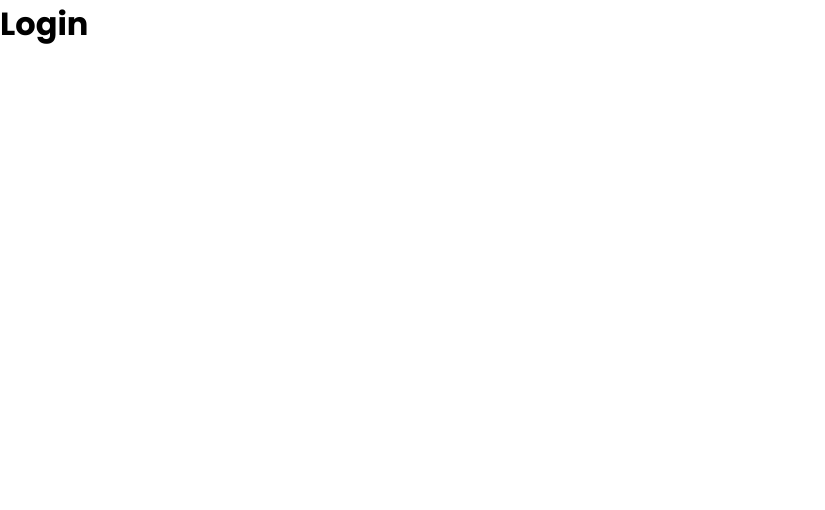
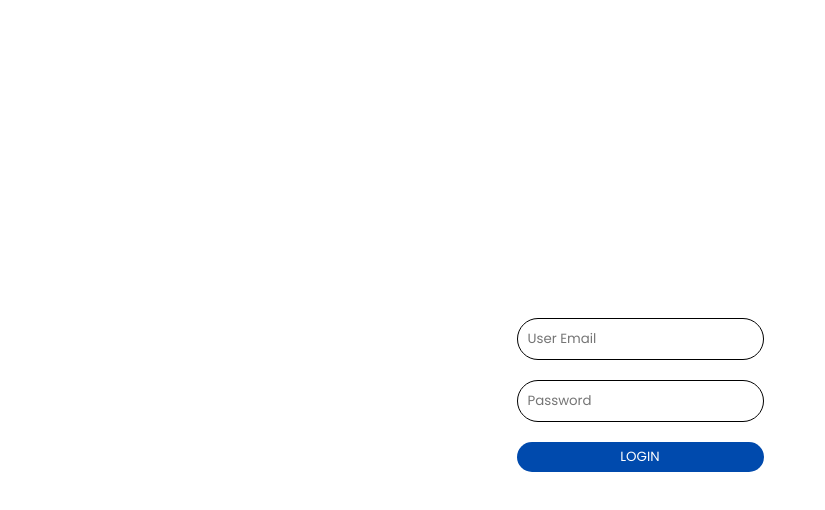
Before and after one commit to Garvit-Goyal/admin-app, a React (Create React App) app: page /login in a window 1280 px wide. Shown: the top 510 px of the page, without its empty margins (0-825 px from the left). Built offline with nearby package versions, Linux system fonts and the light colour scheme.

Commit message:
Login with Email/Password + Protected Routes - Done

```diff
--- a/src/App.js
+++ b/src/App.js
@@ -1,4 +1,4 @@
-import { BrowserRouter, Routes, Route, } from "react-router-dom";
+import { BrowserRouter, Routes, Route, Navigate } from "react-router-dom";
 
 import Home from "./pages/home/Home";
 import Login from "./pages/login/Login";
@@ -6,24 +6,37 @@ import List from "./pages/list/List";
 import Single from "./pages/single/Single";
 import New from "./pages/new/New";
 import { productInputs, userInputs } from "./formSource";
+import { AuthContext } from "./context/AuthContext";
+import { useContext } from "react";
 
 function App() {
+
+  const { currentUser } = useContext(AuthContext)
+
+  const RequireAuth = ({ children }) => {
+    return currentUser ? children : <Navigate to="/login" />;
+  };
+
+  const RedirectIfAuthenticated = ({ children }) => {
+    return currentUser ? <Navigate to="/" /> : children;
+  };
+
   return (
     <div className="App">
       <BrowserRouter>
         <Routes>
           <Route path="/">
-            <Route index element={<Home />} />
-            <Route path="login" element={<Login />} />
+            <Route index element={<RequireAuth><Home /></RequireAuth>} />
+            <Route path="login" element={<RedirectIfAuthenticated><Login /></RedirectIfAuthenticated>} />
             <Route path="users">
-              <Route index element={<List titleH = "ADD NEW USER"/>} />
-              <Route path=":usedID" element={<Single />} />
-              <Route path="new" element={<New input={userInputs} title="ADD NEW USER"/>} />
+              <Route index element={<RequireAuth><List titleH="ADD NEW USER" /></RequireAuth>} />
+              <Route path=":usedID" element={<RequireAuth><Single /></RequireAuth>} />
+              <Route path="new" element={<RequireAuth><New input={userInputs} title="ADD NEW USER" /></RequireAuth>} />
             </Route>
             <Route path="products">
-              <Route index element={<List titleH = "ADD A NEW PRODUCT"/>} />
-              <Route path=":productID" element={<Single/>} />
-              <Route path="new" element={<New input={productInputs} title="ADD NEW PRODUCT"/>} />
+              <Route index element={<RequireAuth><List titleH="ADD A NEW PRODUCT" /></RequireAuth>} />
+              <Route path=":productID" element={<RequireAuth><Single /></RequireAuth>} />
+              <Route path="new" element={<RequireAuth><New input={productInputs} title="ADD NEW PRODUCT" /></RequireAuth>} />
             </Route>
           </Route>
         </Routes>
--- a/src/components/widget/Widget.jsx
+++ b/src/components/widget/Widget.jsx
@@ -28,7 +28,7 @@ const Widget = ({ type }) => {
             data = {
                 title: "ORDERS",
                 isMoney: false,
-                link: "VIEW ALL USERS",
+                link: "VIEW ALL ORDERS",
                 icon: <ShoppingCartOutlinedIcon className="icon" />
             };
             break;
--- /dev/null
+++ b/src/context/AuthContext.js
@@ -0,0 +1,22 @@
+import { createContext, useEffect, useReducer } from "react";
+import AuthReducer from "./AuthReducer";
+
+const INITIAL_STATE = {
+    currentUser: JSON.parse(localStorage.getItem("user")) || null,
+};
+
+export const AuthContext = createContext(INITIAL_STATE);
+
+export const AuthContextProvider = ({ children }) => {
+    const [state, dispatch] = useReducer(AuthReducer, INITIAL_STATE);
+
+    useEffect(() => {
+        localStorage.setItem("user", JSON.stringify(state.currentUser));
+    }, [state.currentUser]);
+
+    return (
+        <AuthContext.Provider value={{ currentUser: state.currentUser, dispatch }}>
+            {children}
+        </AuthContext.Provider>
+    );
+};
--- /dev/null
+++ b/src/context/AuthReducer.js
@@ -0,0 +1,18 @@
+const AuthReducer = (state, action) => {
+    switch (action.type) {
+        case "LOGIN": {
+            return {
+                currentUser: action.payload,
+            };
+        }
+        case "LOGOUT": {
+            return {
+                currentUser: null,
+            };
+        }
+        default:
+            return state;
+    }
+};
+
+export default AuthReducer;
--- a/src/firebase.js
+++ b/src/firebase.js
@@ -1,11 +1,13 @@
 // Import the functions you need from the SDKs you need
 import { initializeApp } from "firebase/app";
+import { getAuth } from "firebase/auth";
+
 // TODO: Add SDKs for Firebase products that you want to use
 // https://firebase.google.com/docs/web/setup#available-libraries
 
 // Your web app's Firebase configuration
 const firebaseConfig = {
-    apiKey: process.env.REACT_APP_FIREBASE_KEY,
+    apiKey: "AIzaSyA0pj_aHbbGvoTL5abHffS6cMKKeOxIRdI", // ENV use
     authDomain: "stalkcash-admin.firebaseapp.com",
     projectId: "stalkcash-admin",
     storageBucket: "stalkcash-admin.appspot.com",
@@ -15,3 +17,4 @@ const firebaseConfig = {
 
 // Initialize Firebase
 const app = initializeApp(firebaseConfig);
+export const auth = getAuth()
--- a/src/index.js
+++ b/src/index.js
@@ -1,10 +1,13 @@
 import React from 'react';
 import ReactDOM from 'react-dom/client';
 import App from './App';
+import { AuthContextProvider } from './context/AuthContext';
 
 const root = ReactDOM.createRoot(document.getElementById('root'));
 root.render(
   <React.StrictMode>
-    <App />
+    <AuthContextProvider>
+      <App />
+    </AuthContextProvider>
   </React.StrictMode>
 );
--- a/src/pages/login/Login.jsx
+++ b/src/pages/login/Login.jsx
@@ -1,7 +1,46 @@
+import { useContext, useState } from "react"
+import { Navigate, useNavigate } from "react-router-dom";
+
+import { signInWithEmailAndPassword } from "firebase/auth";
+import { auth } from "../../firebase";
+
+import "./login.scss"
+import { AuthContext } from "../../context/AuthContext";
+
 const Login = () => {
-    return(
+
+    const [error, setError] = useState(false)
+    const [email, setEmail] = useState("")
+    const [password, setPassword] = useState("")
+
+    const navigateTo = useNavigate()
+
+    const {dispatch} = useContext(AuthContext)
+
+    const handleLogin = (e) => {
+        e.preventDefault()
+
+        signInWithEmailAndPassword(auth, email, password)
+            .then((userCredential) => {
+                // Signed up
+                const user = userCredential.user;
+                dispatch({type:"LOGIN", payload:user})
+                navigateTo("/")
+            })
+            .catch((error) => {
+                setError(true)
+                // ..
+            });
+    }
+
+    return (
         <div className="login">
-            <h1 className="title">Login</h1>
+            <form onSubmit={handleLogin}>
+                <input type="email" placeholder="User Email" onChange={e=>setEmail(e.target.value)}></input>
+                <input type="password" placeholder="Password" onChange={e=>setPassword(e.target.value)}></input>
+                <button type="submit">LOGIN</button>
+                {error && <span>Wrong email or password!</span>}
+            </form>
         </div>
     )
 }
--- /dev/null
+++ b/src/pages/login/login.scss
@@ -0,0 +1,36 @@
+.login{
+    height: 100vh;
+    display: flex;
+    align-items: center;
+    justify-content: center;
+
+    form{
+        display: flex;
+        flex-direction: column;
+
+        input{
+            margin-bottom: 20px;
+            padding: 10px;
+            width: 225px;
+            border: 1px solid black;
+            border-radius: 30px;
+        }
+
+        button{
+            padding-top: 5px;
+            padding-bottom: 5px;
+            border-radius: 30px;
+            margin-bottom: 10px;
+            color: white;
+            background-color: #004AAD;
+            border: none;
+        }
+
+        span{
+            text-align: center;
+            color: red;
+            font-size: 12px;
+            font-weight: bold;
+        }
+    }
+}
--- a/src/pages/single/single.scss
+++ b/src/pages/single/single.scss
@@ -22,12 +22,12 @@
                     position: absolute;
                     top: 0;
                     right: 0;
-                    padding: 5px;
-                    font-size: 12px;
+                    padding: 15px;
+                    font-size: 14px;
                     color: #004AAD;
                     background-color: rgb(223, 244, 254);
                     cursor: pointer;
-                    border-radius: 0px 0px 0px 5px;
+                    border-radius: 0px 0px 0px 15px;
                 }
 
                 .item {
```
Also changed, not shown: src/pages/single/Single.jsx (+6 -6 lines).
